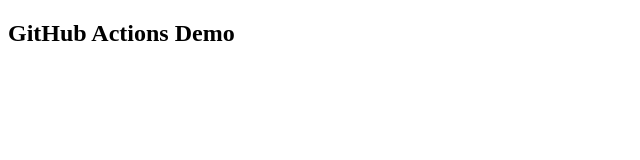
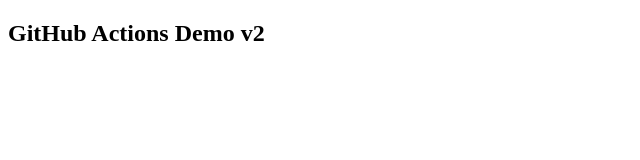
Before and after one commit to artemmalieiev/github-actions-demo, an Angular app: page / in a window 1280 px wide. Shown: the top 160 px of the page, without its empty margins (0-640 px from the left). Built offline with nearby package versions, Linux system fonts and the light colour scheme.

Commit message:
Made changes

```diff
--- a/src/app/app.component.html
+++ b/src/app/app.component.html
@@ -1,3 +1,3 @@
-<h2>GitHub Actions Demo</h2>
+<h2>GitHub Actions Demo v2</h2>
 
 <router-outlet />
```
